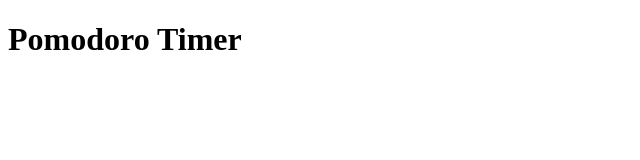
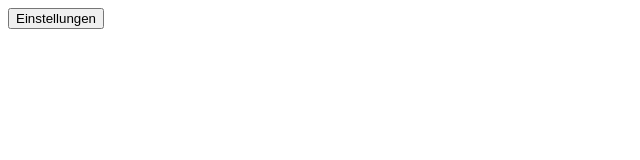
Before and after one commit to KilianSchwermer/NotionAddons, a plain HTML site: page index.html in a window 1280 px wide. Shown: the whole page, without its empty margins (0-640 px from the left). Drawn offline with Linux system fonts and the light colour scheme.

Commit message:
Test Button

```diff
--- a/index.html
+++ b/index.html
@@ -5,8 +5,14 @@
     <title>PomodoroTimer</title>
 </head>
 <body>
-  <div>
-    <h1>Pomodoro Timer</h1>
+
+  <div class="container" id="container_button_settings">
+      <button type="button" id="button_settings" class="button">Einstellungen</button>
+      <script>
+          document.getElementById("button_settings").onclick = function () {
+			  alert("Test");
+		  }
+      </script>
   </div>
 </body>
 </html>
```
